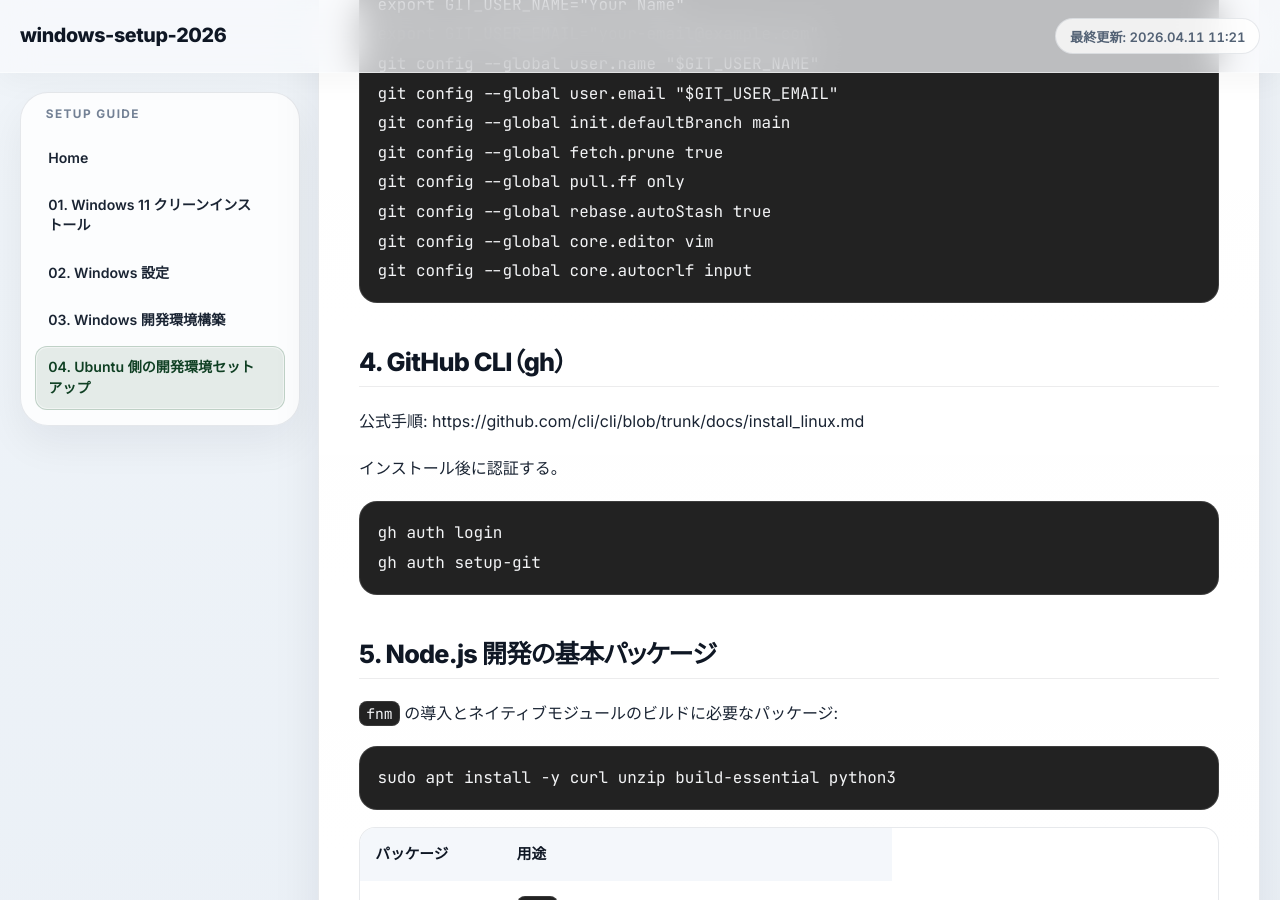
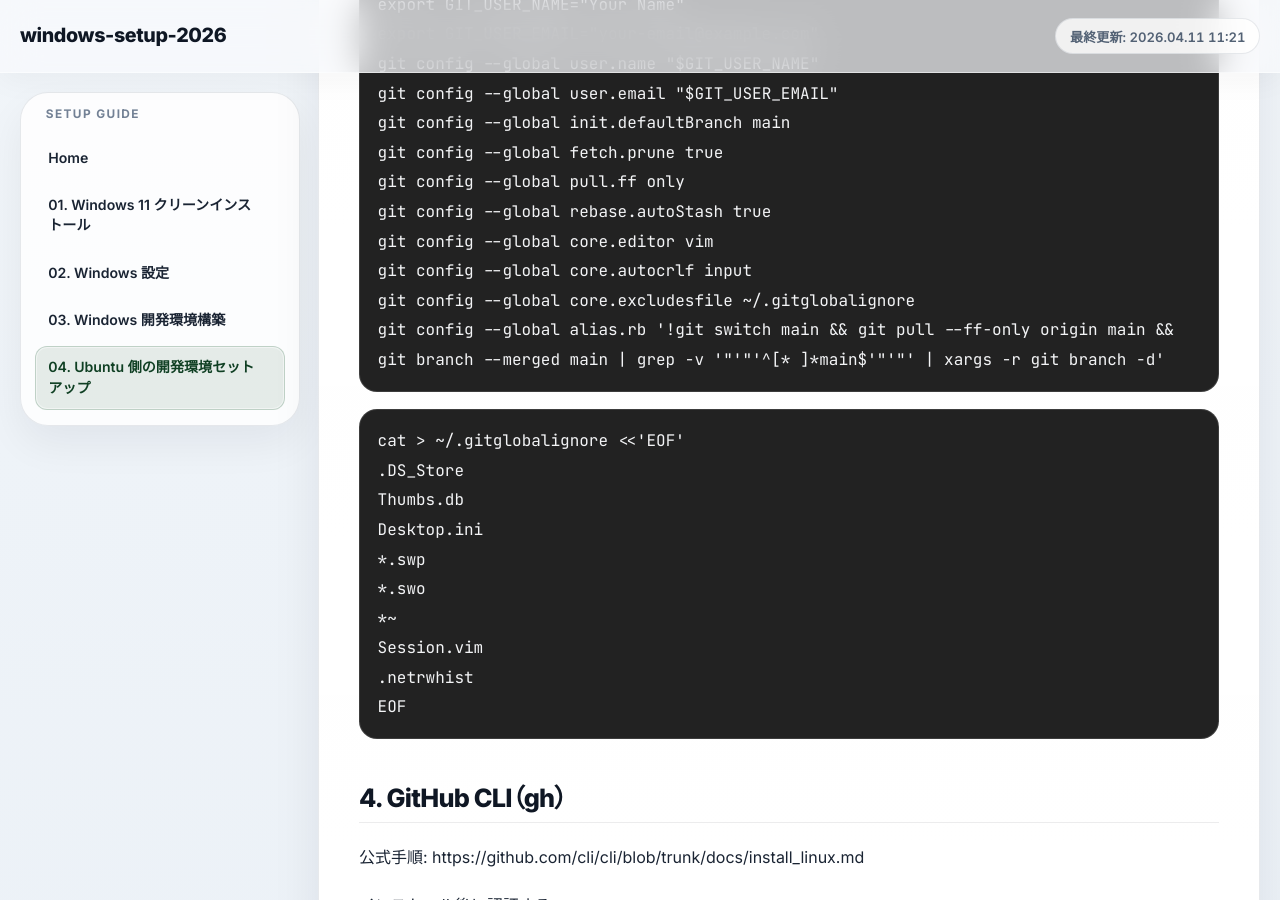
Before and after one commit to koumatsumoto/windows-setup-2026, a Jekyll site: the page built from docs/04-UBUNTU-SETUP.md, in a window 1280 px wide and 900 px high, scrolled down 1095 px. Built offline with Jekyll 4.4.1, drawn with Linux system fonts in a browser that asks for light colours; our own code applies the rules of GitHub Pages for plain Markdown files.

Commit message:
docs(git): add rb alias and global ignore
**作業背景**
- Git 設定手順には git rb の設定を残しつつ、グローバル ignore もベストプラクティスとして追加したい要望があった
- Windows と Ubuntu の両方で同じ運用を取りやすい形に揃える必要があった

**計画と理由**
- Git の基本設定ブロックに alias.rb と core.excludesfile を追加し、続けて .gitglobalignore の作成手順を shell で示す
- グローバル ignore には OS やエディタ由来の個人環境ノイズだけを入れ、プロジェクト固有設定は含めない

**作業内容と結果**
- docs/03-WINDOWS-DEVELOPMENT-SETUP.md に git rb 用の alias.rb 設定と ~/.gitglobalignore の設定を追加した
- docs/04-UBUNTU-SETUP.md にも同じ alias.rb と ~/.gitglobalignore の設定を追加した
- Windows と Ubuntu の両方で共通の Git 運用をそのまま適用できる手順にした

````diff
--- a/docs/04-UBUNTU-SETUP.md
+++ b/docs/04-UBUNTU-SETUP.md
@@ -43,6 +43,21 @@ git config --global pull.ff only
 git config --global rebase.autoStash true
 git config --global core.editor vim
 git config --global core.autocrlf input
+git config --global core.excludesfile ~/.gitglobalignore
+git config --global alias.rb '!git switch main && git pull --ff-only origin main && git branch --merged main | grep -v '"'"'^[* ]*main$'"'"' | xargs -r git branch -d'
+```
+
+```sh
+cat > ~/.gitglobalignore <<'EOF'
+.DS_Store
+Thumbs.db
+Desktop.ini
+*.swp
+*.swo
+*~
+Session.vim
+.netrwhist
+EOF
 ```
 
 ## 4. GitHub CLI（gh）
````
Also changed, not shown: docs/03-WINDOWS-DEVELOPMENT-SETUP.md (+15 -0 lines).
